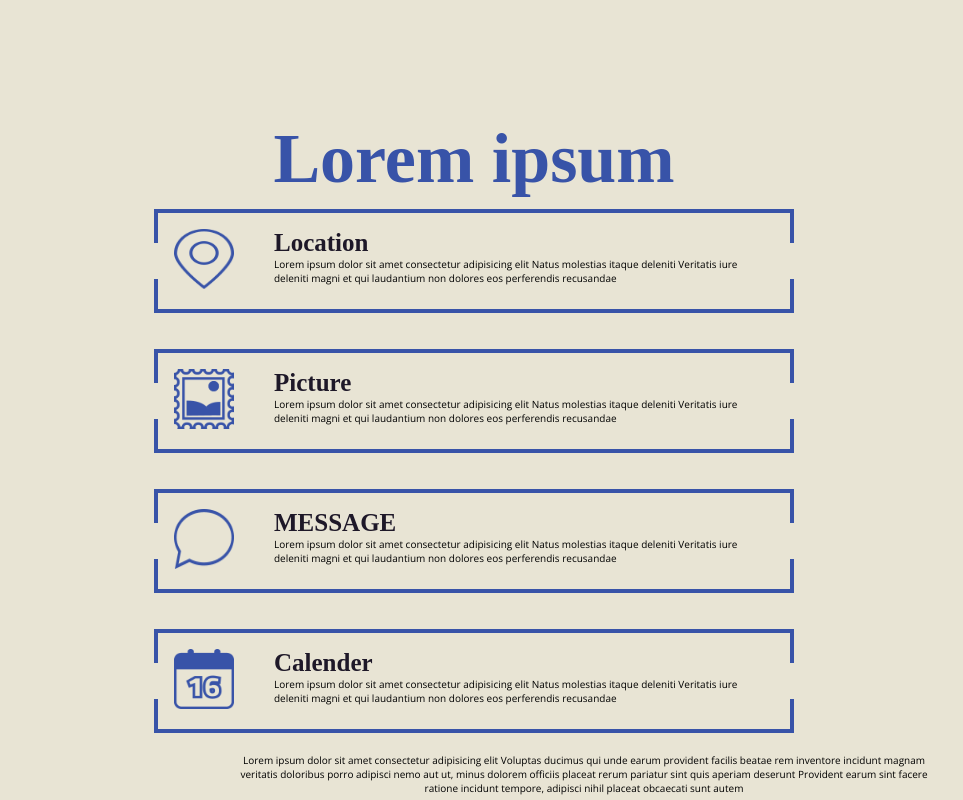
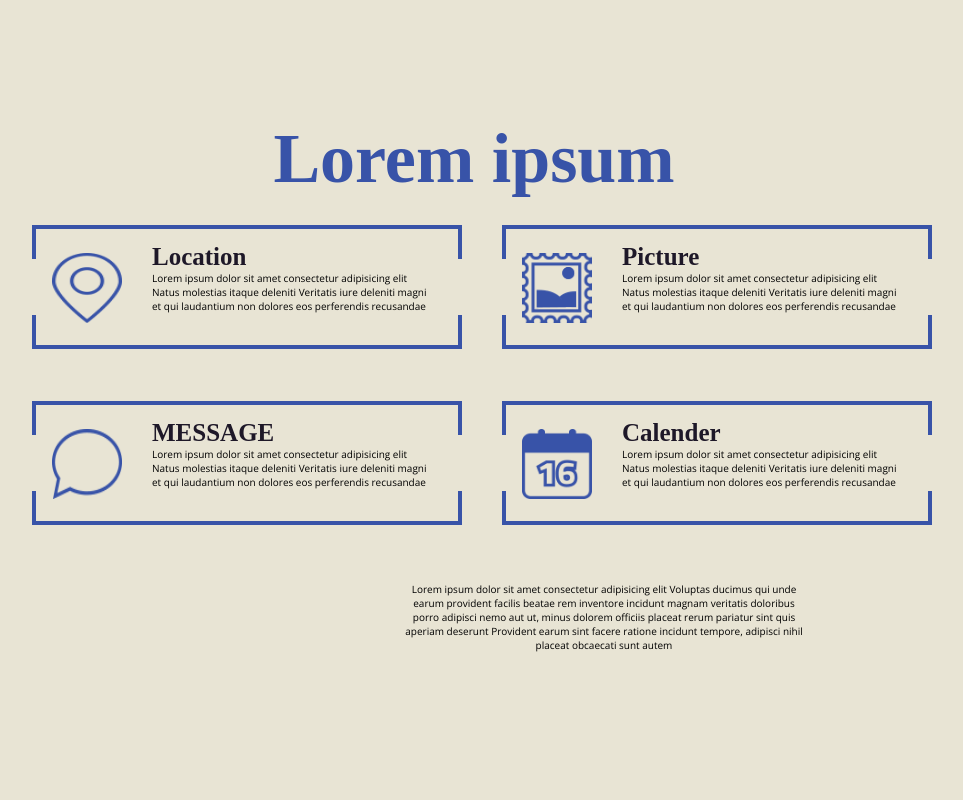
Before and after one commit to Dhul-Hijjah/Dhul-Hijjah, a plain HTML site: page pages/about.html in a window 1280 px wide. Shown: the part 1118-1918 px from the top of the page, without its empty margins (166-1129 px from the left). After the commit the page ends 1770 px from the top, so only its background shows below. Drawn offline with nearby package versions, Linux system fonts and the light colour scheme; a web font is replaced by a local one.

Commit message:
Update about.css

```diff
--- a/css/about.css
+++ b/css/about.css
@@ -122,19 +122,23 @@
 .big-box{
   border: hidden 2px black;
   display: flex;
+  flex-direction: row;
+  margin:0px;
+  padding:2vh 15vh 0vh 20vh ;
   flex-wrap: wrap;
   justify-content: center;
-  gap: 5vh;
-  margin-bottom: 3vh;
 }
+
 /*The style of the box*/
 .about-box {
+  margin: 0vh 5vh 7vh 0vh;
   font-family: 'Cairo';
+  padding: 1vh;
   display: flex;
+  height: 120px;
   position: relative;
-}
-.about-box p{
-  width: 500px;
+  width: 430px;
+
 }
 /*corner border*/
 .top-border,
@@ -143,7 +147,7 @@
   display: flex;
   justify-content: space-between;
   width: 100%;
-  height: 30%;
+  height: 25%;
 }
 .top-border {
   top: 0;
@@ -179,18 +183,19 @@
 /*Icon*/
 .icons{
   border: hidden 2px green;
-  margin:auto ;
+  margin:0px ;
   padding: 20px;
-   width: 100px;
-   height: 100px;
+   width: 110px;
+   height: 110px;
  }
 
 /*Border contains the title and the paragragh*/
   .text{
-    margin: 10px;
+    margin: 0px;
     font-family: 'Cairo';
     border: hidden 2px green;
     padding: 10px;
+    width: 300px;
   }
   /*Title*/
    .text h3{
@@ -207,29 +212,19 @@
     font-size: x-small;
  padding: 0px;
     margin: 0;
+    width: auto;
 }
-
-
-
-/* .b1{
-  display: flex;
-  margin: 50px 50px 0;
-}
-.b2{
-  display: flex;
-  margin: 0 50px;
-} */
 
 /*footer*/
 .p3{
-  border:hidden 2px black;
-  width: 700px;
-  margin: 5px 400px ;
+  border:hiiden 2px black;
+  width: 400px;
+  margin: 5px 700px 0px 570px ;
   text-align: center;
   font-family: 'Open Sans';
-    font-size: x-small;
+  font-size: x-small;
+}
 
-}
 
 /*Responsive*/
 
```
